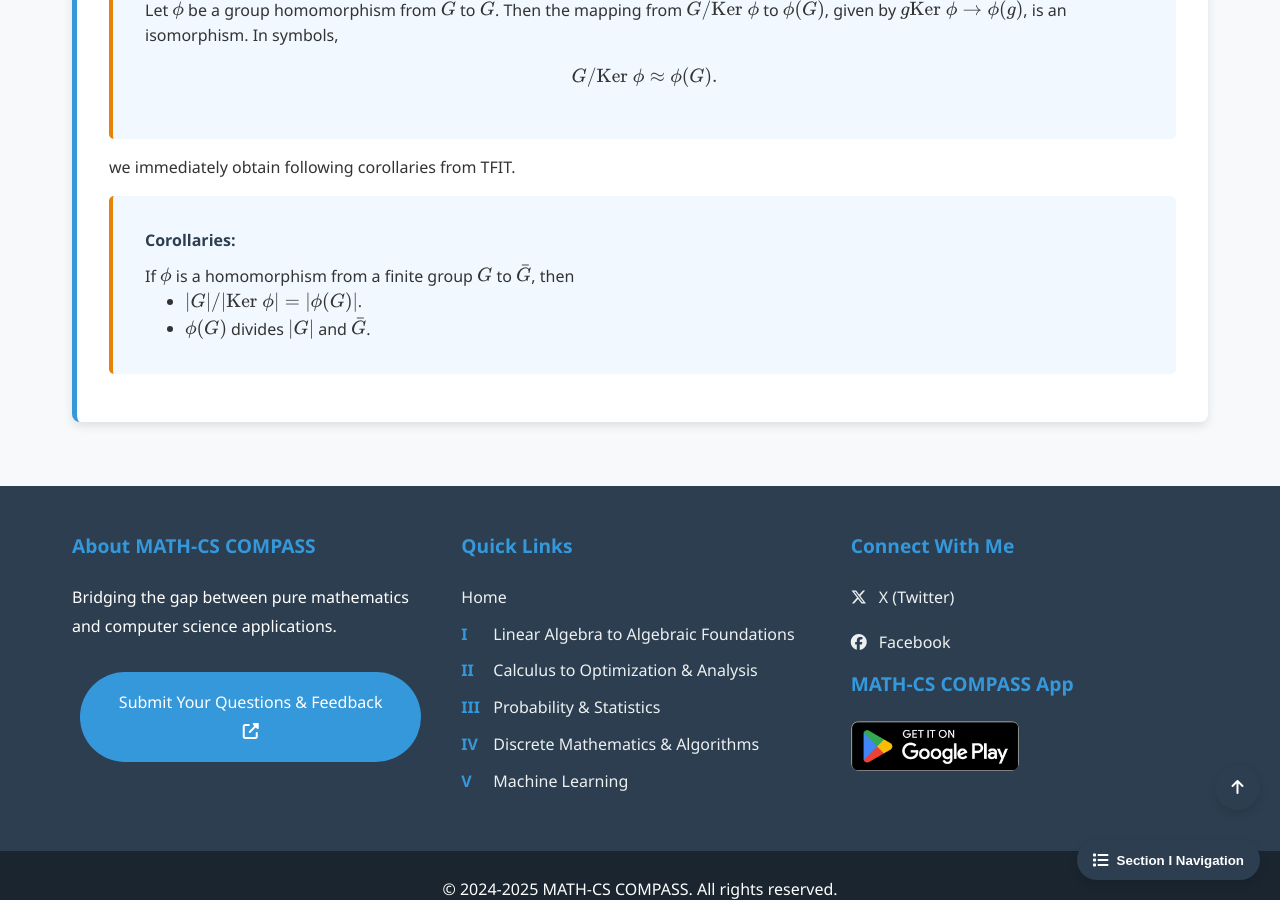
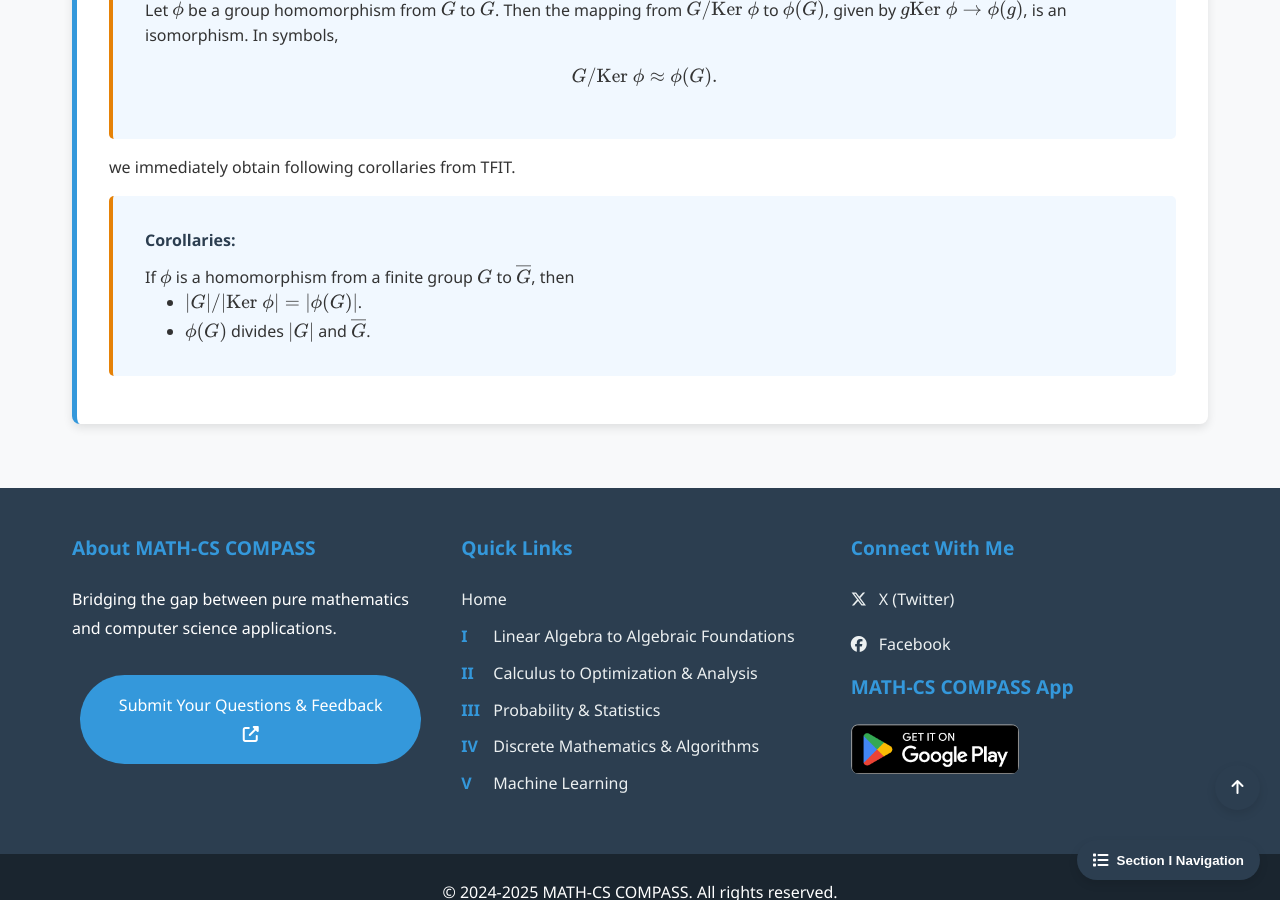
Before and after one commit to Yusukey01/yusukey01.github.io, a Jekyll site: the page built from Mathematics/Linear_algebra/group_isomorphism.html, in a window 1280 px wide and 900 px high, scrolled down 11730 px. Built offline with Jekyll 4.4.1, drawn with Linux system fonts in a browser that asks for light colours.

```diff
--- a/Mathematics/Linear_algebra/group_isomorphism.html
+++ b/Mathematics/Linear_algebra/group_isomorphism.html
@@ -664,10 +664,10 @@ uses_python: false
                  </p>
                     <div class="theorem">
                         <span class="theorem-title">Corollaries:</span>
-                            If \(\phi\) is a homomorphism from a finite group \(G\) to \(\bar{G}\), then
+                            If \(\phi\) is a homomorphism from a finite group \(G\) to \(\overline{G}\), then
                             <ul style="padding-left: 40px;">
                                 <li>\(|G| / |\text{Ker } \phi | = | \phi(G) |\).</li>
-                                <li>\(\phi(G)\) divides \(|G|\) and \(\bar{G}\).</li>
+                                <li>\(\phi(G)\) divides \(|G|\) and \(\overline{G}\).</li>
                             </ul>
                     </div>
 
```
